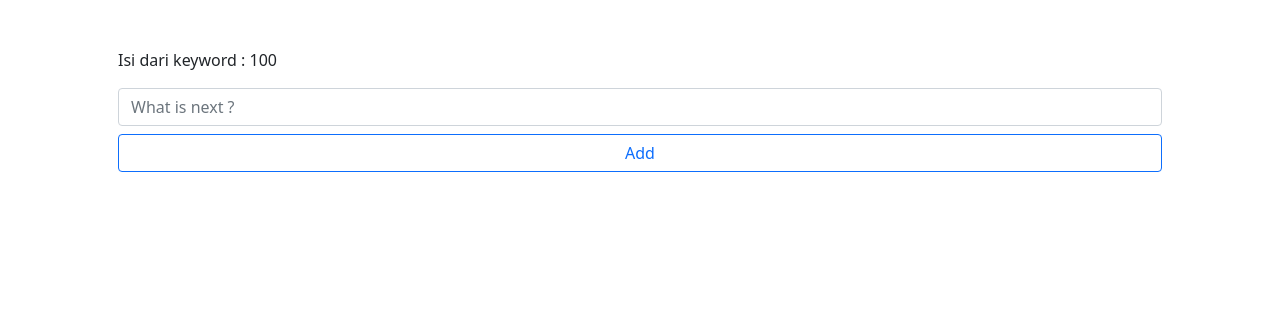
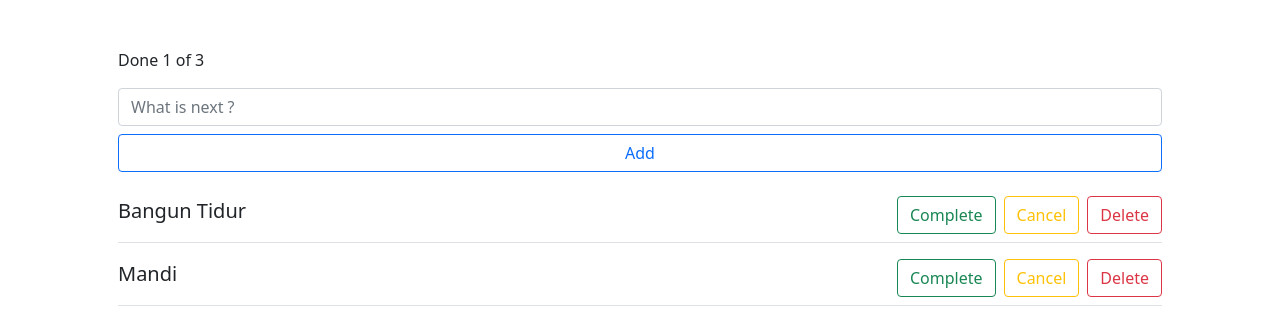
Before and after one commit to rochafialvin/react-todo-2104, a React (Create React App) app: page / in a window 1280 px wide. Shown: the top 336 px of the page. Built offline with nearby package versions, Linux system fonts and the light colour scheme.

Commit message:
Render List

```diff
--- a/src/App.js
+++ b/src/App.js
@@ -1,10 +1,39 @@
 import "bootstrap/dist/css/bootstrap.css";
+import { useState } from "react";
 import InputBox from "./components/InputBox";
 
 function App() {
+  const [todos, setTodos] = useState([
+    { id: 1, action: "Bangun Tidur", isComplete: true },
+    { id: 2, action: "Mandi", isComplete: false },
+  ]);
+
+  const renderList = () => {
+    return todos.map((todo) => {
+      return (
+        <div className="d-flex pt-3 border-bottom justify-content-between">
+          <p className="lead">{todo.action}</p>
+          <div>
+            <button className="btn btn-outline-success">Complete</button>
+            <button className="btn btn-outline-warning mx-2">Cancel</button>
+            <button className="btn btn-outline-danger">Delete</button>
+          </div>
+        </div>
+      );
+    });
+  };
+
+  const addTodos = (keyword) => {
+    // Bermain
+    const todo = { id: Math.random(), action: keyword, isComplete: false };
+    // [{id: 1}, {id: 2}, {id: 0.986789, action: Bermain}]
+    setTodos([...todos, todo]);
+  };
+
   return (
     <div className="container p-5">
-      <InputBox />
+      <InputBox addTodos={addTodos} />
+      {renderList()}
     </div>
   );
 }
--- a/src/components/InputBox.js
+++ b/src/components/InputBox.js
@@ -1,22 +1,20 @@
 import { useState } from "react";
 
-function InputBox() {
-  // keyword akan menjadi variable yg menyimpan data
-  // setKeyword adalah function untuk update keyword
+function InputBox(props) {
+  // keyword : Bermain
   const [keyword, setKeyword] = useState(100);
 
   const onAddHandler = () => {
-    console.log(keyword);
+    props.addTodos(keyword);
   };
 
   const onInputChange = (event) => {
-    // Value pada tag input akan disimpan ke state keyword
     setKeyword(event.target.value);
   };
 
   return (
-    <div>
-      <p>Isi dari keyword : {keyword}</p>
+    <div className="mb-2">
+      <p>Done 1 of 3</p>
       <input
         type="text"
         className="form-control"
```
Also changed, not shown: note.txt.
